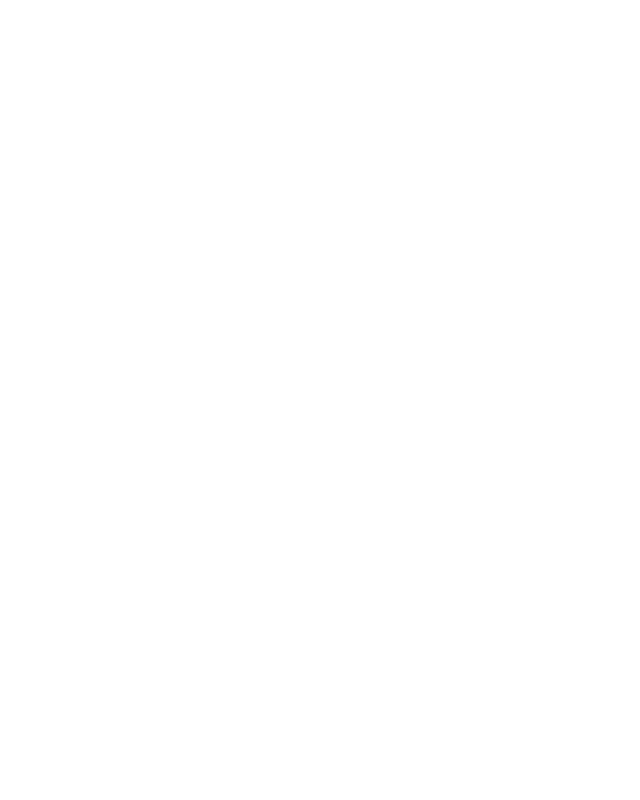
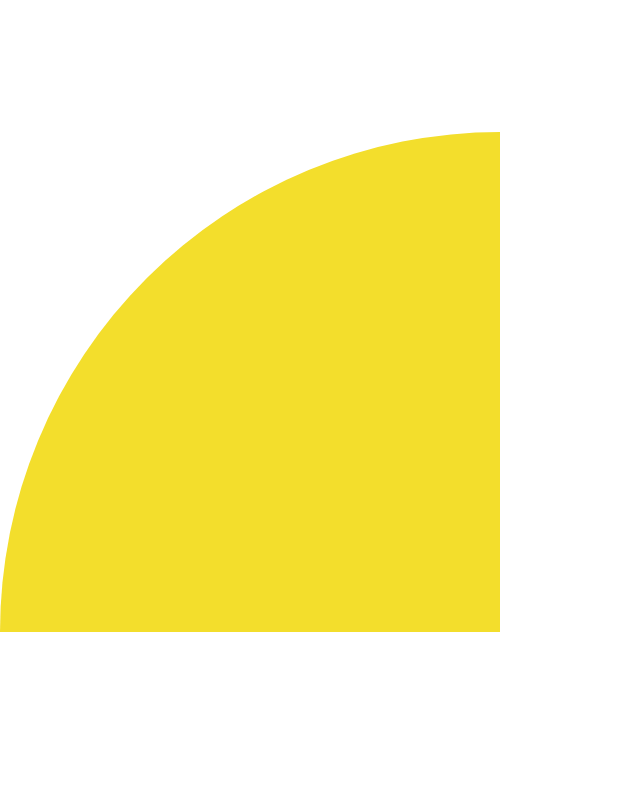
Before and after one commit to NaufalRafianto/lp_tekkom, a Next.js app: page / in a window 1280 px wide. Shown: the part 740-1540 px from the top of the page, without its empty margins (0-640 px from the left). Built offline with nearby package versions, Linux system fonts and the light colour scheme.

Commit message:
feat: tanbah header

```diff
--- a/src/container/AboutSection.jsx
+++ b/src/container/AboutSection.jsx
@@ -2,5 +2,11 @@
 import React from 'react'
 
 export default function AboutSection({ id, className }) {
-    return <div id={id} className={merge('min-h-screen w-screen', className)}></div>
+    return (
+        <div id={id} className={merge('min-h-screen w-screen', className)}>
+            <div>
+                <div className="h-[31.25rem] w-[31.25rem] rounded-tl-full bg-cyellow" />
+            </div>
+        </div>
+    )
 }
```
